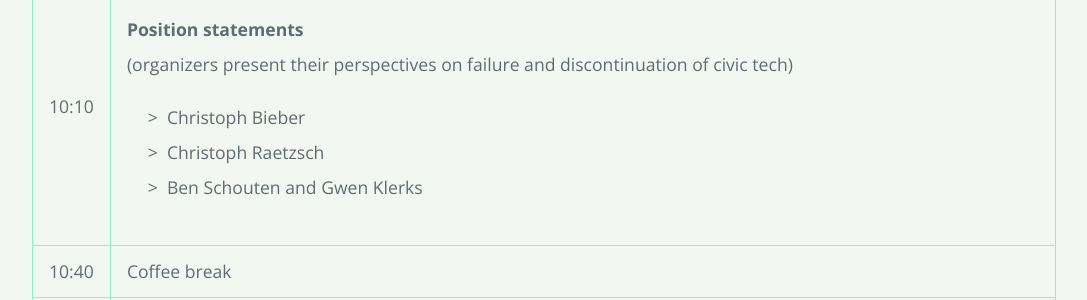
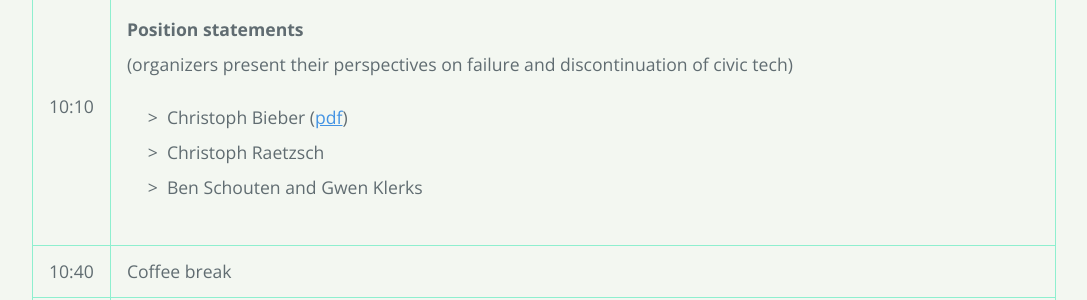
Before and after one commit to discontinued-civictech/discontinued-civictech.github.io, a Jekyll site: the page built from schedule.md, in a window 1280 px wide and 900 px high, scrolled down 858 px. Shown: the part 155-455 px from the top of the window, without its empty margins (96-1183 px from the left). Built offline with Jekyll 4.4.1, drawn with Linux system fonts in a browser that asks for light colours; our own code applies the rules of GitHub Pages for plain Markdown files.

Commit message:
uploaded organizer position statement

```diff
--- a/schedule.md
+++ b/schedule.md
@@ -25,7 +25,7 @@ layout: default
             <td>10:10</td>
             <td><br /><strong>Position statements</strong><br /> (organizers present their perspectives on failure and discontinuation of civic tech)
                 <ul>
-                    <li>Christoph Bieber</li>
+                    <li>Christoph Bieber (<a href="files/abstracts/CRaetzsch_Position Statement.pdf"><u>pdf</u></a>)</li>
                     <li>Christoph Raetzsch</li>
                     <li> Ben Schouten and Gwen Klerks</li>
                 </ul>
```
Also changed, not shown: 1 other file.
